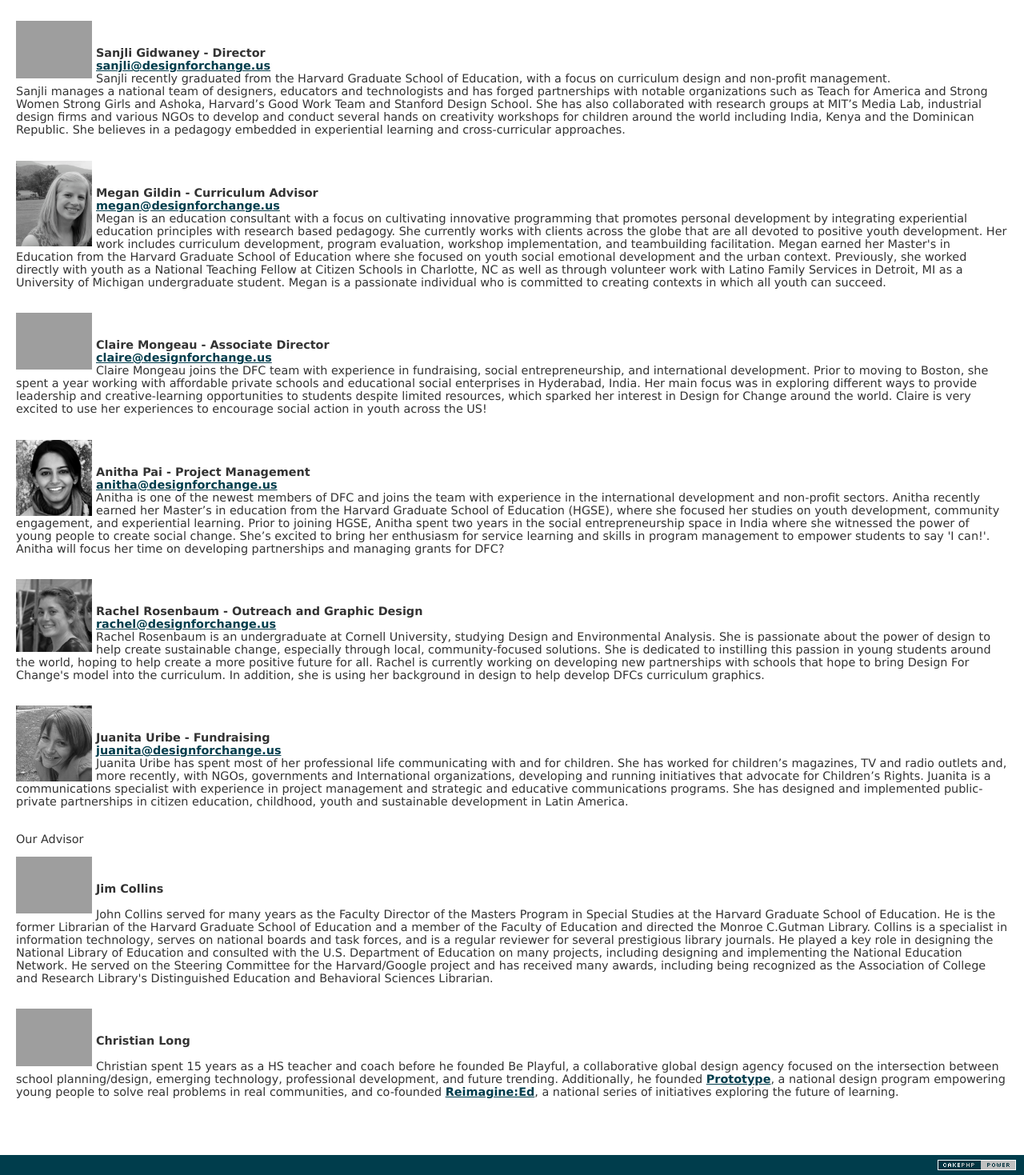
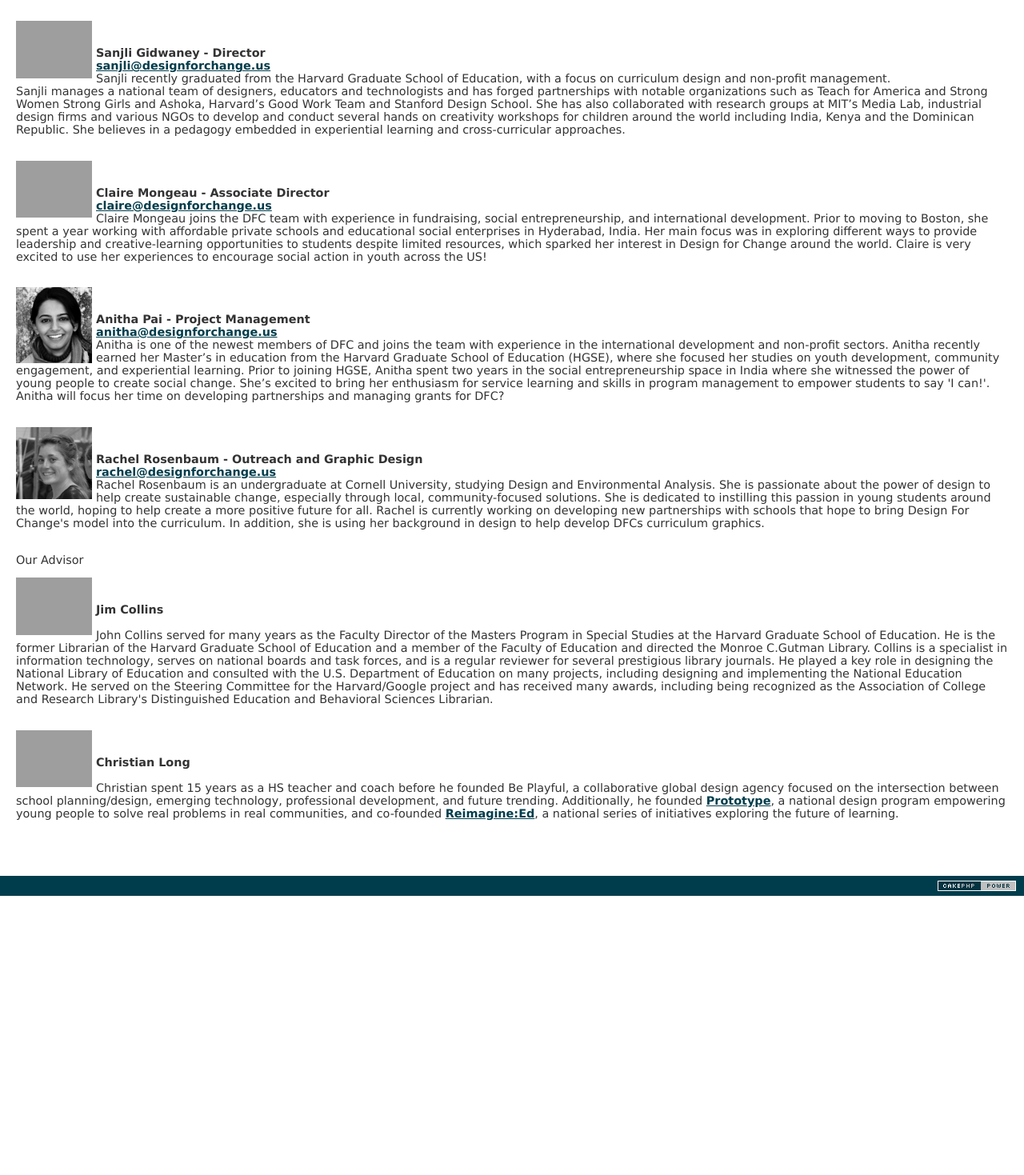
Before and after one commit to harrisonj/Design-for-Change-USA, a CakePHP app: the page made by app/View/Pages/aboutus.ctp in a window 1280 px wide. Shown: the part 862-2331 px from the top of the page at 80% size. After the commit the page ends 1982 px from the top, so only its background shows below. Run offline with PHP 8.4 and a stand-in for CakePHP, Linux system fonts and the light colour scheme; the template is opened without the code that fills it, so the values that code supplies are empty; some libraries are stand-ins or nearby versions; grey boxes are pictures that could not be loaded.

Commit message:
removed juanita and megan

```diff
--- a/app/View/Pages/aboutus.ctp
+++ b/app/View/Pages/aboutus.ctp
@@ -64,16 +64,6 @@
 			<p>&nbsp;</p>
 		</div>
 		<div class="normaltext" style="float: left; width: 100px">
-			<img width="95" alt="" src="/dfcusa/images/megan.png">
-		</div>
-		<div class="normaltext">
-			<br><br>
-			<b>Megan Gildin - Curriculum Advisor</b><br>
-			<a href="mailto:megan@designforchange.us">megan@designforchange.us</a><br>
-			Megan is an education consultant with a focus on cultivating innovative programming that promotes personal development by integrating experiential education principles with research based pedagogy. She currently works with clients across the globe that are all devoted to positive youth development. Her work includes curriculum development, program evaluation, workshop implementation, and teambuilding facilitation.  Megan earned her Master's in Education from the Harvard Graduate School of Education where she focused on youth social emotional development and the urban context. Previously, she worked directly with youth as a National Teaching Fellow at Citizen Schools in Charlotte, NC as well as through volunteer work with Latino Family Services in Detroit, MI as a University of Michigan undergraduate student. Megan is a passionate individual who is committed to creating contexts in which all youth can succeed.
-			<p>&nbsp;</p>
-		</div>
-		<div class="normaltext" style="float: left; width: 100px">
 			<img width="95" alt="" src="/dfcusa/images/claire.png">
 		</div>
 		<div class="normaltext">
@@ -103,16 +93,6 @@
 	        Rachel Rosenbaum is an undergraduate at Cornell University, studying Design and Environmental Analysis. She is passionate about the power of design to help create sustainable change, especially through local, community-focused solutions.  She is dedicated to instilling this passion in young students around the world, hoping to help create a more positive future for all. Rachel is currently working on developing new partnerships with schools that hope to bring Design For Change's model into the curriculum. In addition, she is using her background in design to help develop DFCs curriculum graphics.
 	        <p>&nbsp;</p>
 		</div>
-		<div class="normaltext" style="float: left; width: 100px">
-			<img width="95" alt="" src="/dfcusa/images/juanita.png">
-		</div>
-		<div class="normaltext">
-			<br><br>
-			<b>Juanita Uribe - Fundraising</b><br>
-			<a href="mailto:juanita@designforchange.us">juanita@designforchange.us</a><br>
-	        Juanita Uribe has spent most of her professional life communicating with and for children. She has worked for children’s magazines, TV and radio outlets and, more recently, with NGOs, governments and International organizations, developing and running initiatives that advocate for Children’s Rights. Juanita is a communications specialist with experience in project management and strategic and educative communications programs. She has designed and implemented public-private partnerships in citizen education, childhood, youth and sustainable development in Latin America.
-	        <p>&nbsp;</p>
-		</div>
 		<p class="pagetitle">Our Advisor</p>
 			<div class="normaltext" style="float: left; width: 100px">
 				<img width="95" alt="" src="/dfcusa/images/jimcollins.png">
```
